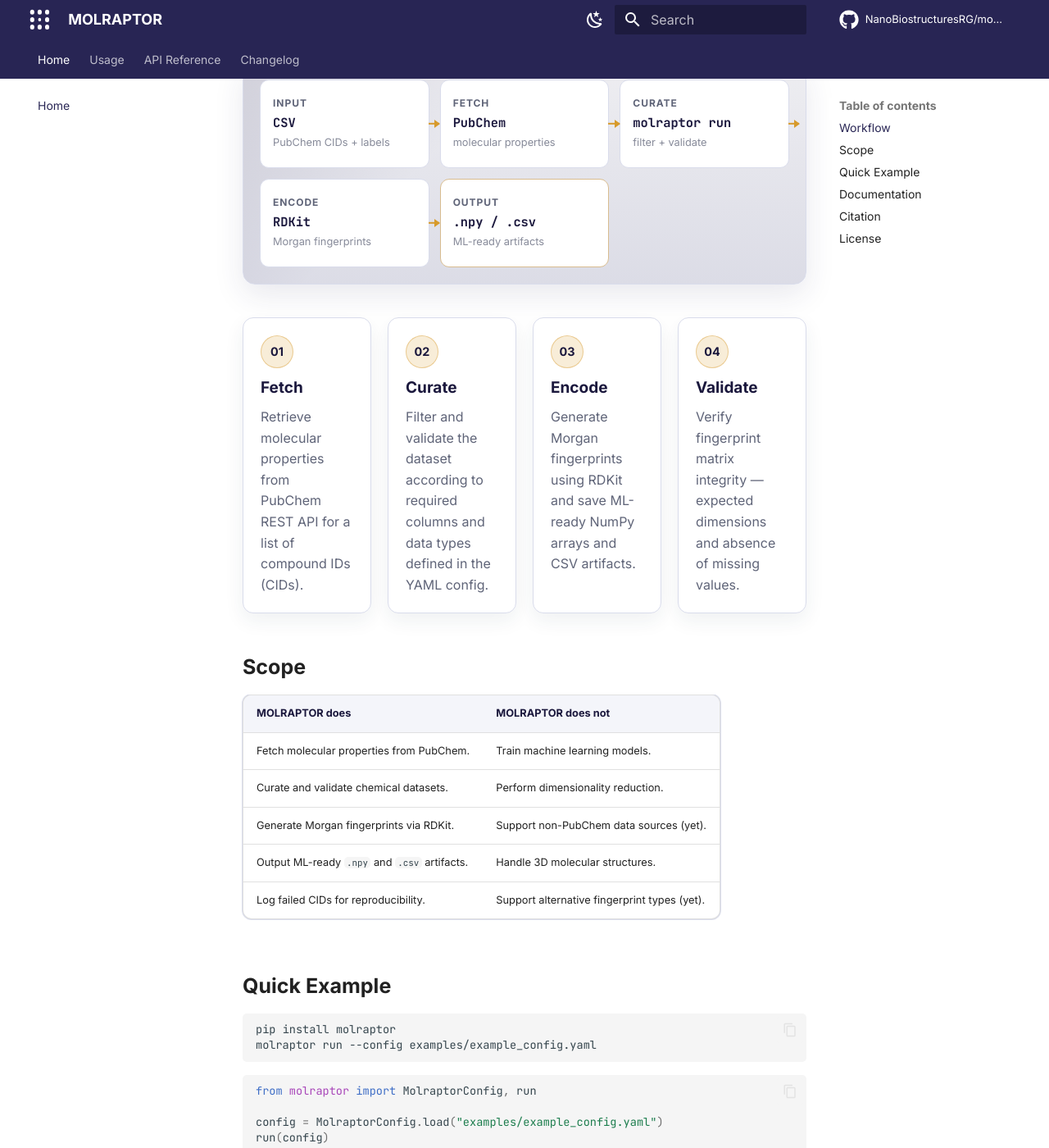
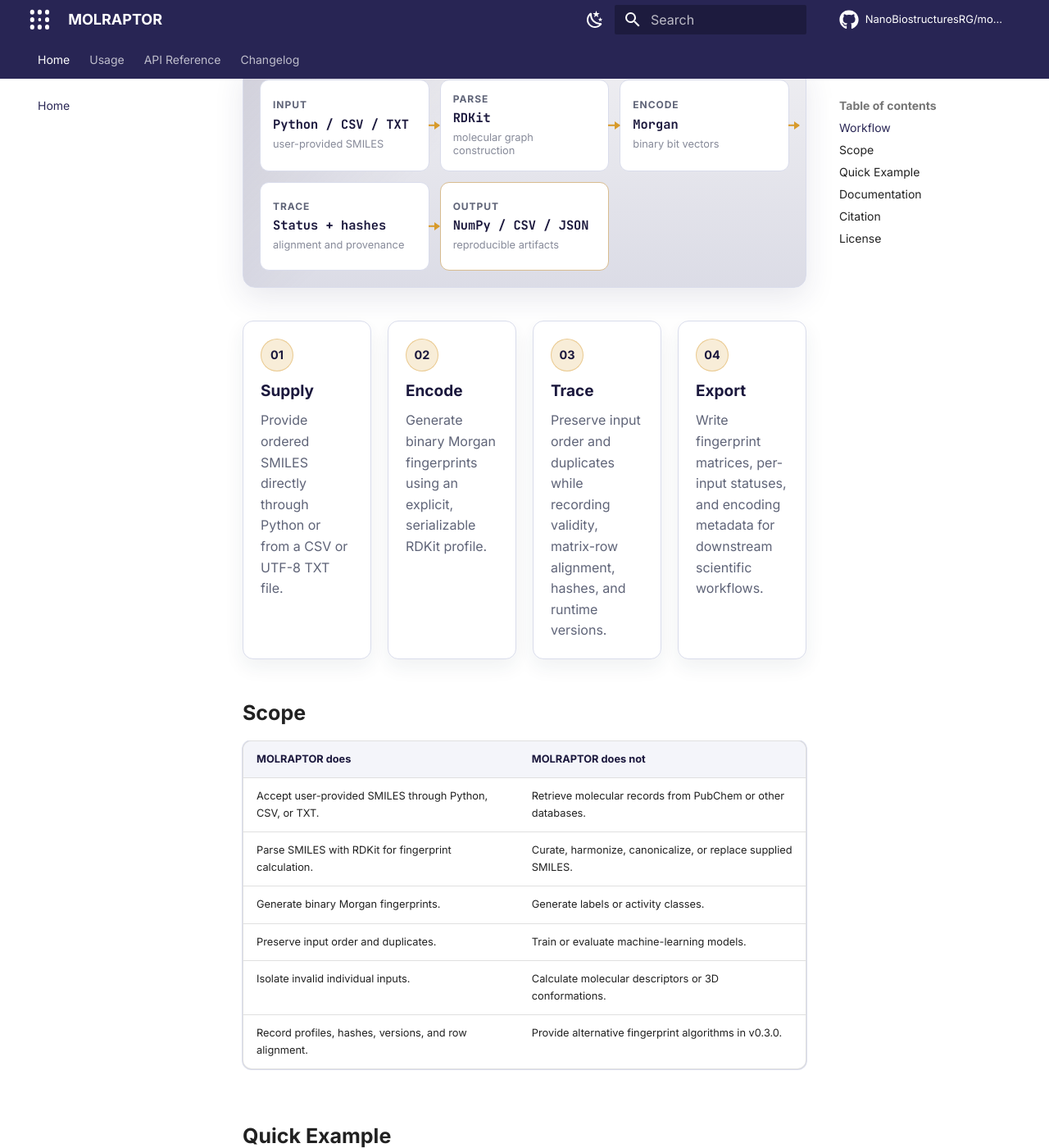
Before and after one commit to NanoBiostructuresRG/molraptor, an MkDocs documentation site: the page built from docs/index.md, in a window 1280 px wide and 1400 px high, scrolled down 765 px. Shown: the whole window at 82% size. Built offline with MkDocs 1.6.1 and Material for MkDocs 9.7.7, drawn with Linux system fonts in a browser that asks for light colours; comment, search, counter and statistics services are not loaded; some of the changed text lies outside the part shown.

Commit message:
docs: update documentation landing page for v0.3.0

````diff
--- a/docs/index.md
+++ b/docs/index.md
@@ -2,7 +2,7 @@
 
 <section class="ms-hero">
   <div class="ms-hero__content">
-    <p class="ms-eyebrow">Molecular data pipeline</p>
+    <p class="ms-eyebrow">SMILES-first fingerprinting</p>
     <div class="ms-brand" aria-label="MOLRAPTOR">
       <span class="ms-dotmark" aria-hidden="true">
         <span></span><span></span><span></span>
@@ -12,17 +12,19 @@
       <span class="ms-wordmark">MOLRAPTOR</span>
     </div>
     <p class="ms-subtitle">
-      Modular pipeline for fetching, curating, and encoding molecular datasets
-      using PubChem data and RDKit's Morgan fingerprinting algorithm.
+      Scientific library and command-line tool for generating reproducible
+      Morgan fingerprints from user-provided molecular representations.
     </p>
     <div class="ms-actions">
-      <a class="md-button md-button--primary" href="usage/">Get started</a>
+      <a class="md-button md-button--primary" href="usage/#installation">Install</a>
       <a class="md-button" href="api/">API Reference</a>
+      <a class="md-button" href="changelog/">Changelog</a>
     </div>
     <div class="ms-badges" aria-label="Project badges">
-      <img alt="CI" src="https://github.com/NanoBiostructuresRG/molraptor/actions/workflows/ci.yml/badge.svg">
-      <img alt="Python versions" src="https://img.shields.io/badge/python-3.11%20%7C%203.12-blue">
-      <img alt="License: LGPL v3+" src="https://img.shields.io/badge/License-LGPL_v3%2B-blue.svg">
+      <a href="https://github.com/NanoBiostructuresRG/molrapto/actions/workflows/ci.yml"><img src="https://github.com/NanoBiostructuresRG/molraptor/actions/workflows/ci.yml/badge.svg" alt="CI"></a>
+      <a href="https://pypi.org/project/molraptor/"><img src="https://img.shields.io/pypi/v/molraptor.svg" alt="PyPI"></a>
+      <a href="https://pypi.org/project/molraptor/"><img src="https://img.shields.io/pypi/pyversions/molraptor.svg" alt="Python versions"></a>
+      <a href="https://github.com/NanoBiostructuresRG/molraptor/blob/main/LICENSE"><img src="https://img.shields.io/badge/License-LGPL_v3%2B-blue.svg" alt="License: LGPL v3+"></a>
     </div>
   </div>
 </section>
@@ -37,28 +39,28 @@
   <div class="ms-flow">
     <div class="ms-flow__item">
       <span class="ms-flow__kicker">Input</span>
-      <strong>CSV</strong>
-      <small>PubChem CIDs + labels</small>
+      <strong>Python / CSV / TXT</strong>
+      <small>user-provided SMILES</small>
     </div>
     <div class="ms-flow__item">
-      <span class="ms-flow__kicker">Fetch</span>
-      <strong>PubChem</strong>
-      <small>molecular properties</small>
-    </div>
-    <div class="ms-flow__item">
-      <span class="ms-flow__kicker">Curate</span>
-      <strong>molraptor run</strong>
-      <small>filter + validate</small>
+      <span class="ms-flow__kicker">Parse</span>
+      <strong>RDKit</strong>
+      <small>molecular graph construction</small>
     </div>
     <div class="ms-flow__item">
       <span class="ms-flow__kicker">Encode</span>
-      <strong>RDKit</strong>
-      <small>Morgan fingerprints</small>
+      <strong>Morgan</strong>
+      <small>binary bit vectors</small>
+    </div>
+    <div class="ms-flow__item">
+      <span class="ms-flow__kicker">Trace</span>
+      <strong>Status + hashes</strong>
+      <small>alignment and provenance</small>
     </div>
     <div class="ms-flow__item ms-flow__item--artifact">
       <span class="ms-flow__kicker">Output</span>
-      <strong>.npy / .csv</strong>
-      <small>ML-ready artifacts</small>
+      <strong>NumPy / CSV / JSON</strong>
+      <small>reproducible artifacts</small>
     </div>
   </div>
 </section>
@@ -67,27 +69,27 @@
   <div class="ms-grid ms-grid--four">
     <article class="ms-card">
       <span class="ms-card__icon">01</span>
-      <h3>Fetch</h3>
-      <p>Retrieve molecular properties from PubChem REST API for a list
-      of compound IDs (CIDs).</p>
+      <h3>Supply</h3>
+      <p>Provide ordered SMILES directly through Python or from a CSV or
+      UTF-8 TXT file.</p>
     </article>
     <article class="ms-card">
       <span class="ms-card__icon">02</span>
-      <h3>Curate</h3>
-      <p>Filter and validate the dataset according to required columns
-      and data types defined in the YAML config.</p>
+      <h3>Encode</h3>
+      <p>Generate binary Morgan fingerprints using an explicit,
+      serializable RDKit profile.</p>
     </article>
     <article class="ms-card">
       <span class="ms-card__icon">03</span>
-      <h3>Encode</h3>
-      <p>Generate Morgan fingerprints using RDKit and save ML-ready
-      NumPy arrays and CSV artifacts.</p>
+      <h3>Trace</h3>
+      <p>Preserve input order and duplicates while recording validity,
+      matrix-row alignment, hashes, and runtime versions.</p>
     </article>
     <article class="ms-card">
       <span class="ms-card__icon">04</span>
-      <h3>Validate</h3>
-      <p>Verify fingerprint matrix integrity — expected dimensions and
-      absence of missing values.</p>
+      <h3>Export</h3>
+      <p>Write fingerprint matrices, per-input statuses, and encoding
+      metadata for downstream scientific workflows.</p>
     </article>
   </div>
 </section>
@@ -96,32 +98,47 @@
 
 | MOLRAPTOR does | MOLRAPTOR does not |
 |----------------|-------------------|
-| Fetch molecular properties from PubChem. | Train machine learning models. |
-| Curate and validate chemical datasets. | Perform dimensionality reduction. |
-| Generate Morgan fingerprints via RDKit. | Support non-PubChem data sources (yet). |
-| Output ML-ready `.npy` and `.csv` artifacts. | Handle 3D molecular structures. |
-| Log failed CIDs for reproducibility. | Support alternative fingerprint types (yet). |
+| Accept user-provided SMILES through Python, CSV, or TXT. | Retrieve molecular records from PubChem or other databases. |
+| Parse SMILES with RDKit for fingerprint calculation. | Curate, harmonize, canonicalize, or replace supplied SMILES. |
+| Generate binary Morgan fingerprints. | Generate labels or activity classes. |
+| Preserve input order and duplicates. | Train or evaluate machine-learning models. |
+| Isolate invalid individual inputs. | Calculate molecular descriptors or 3D conformations. |
+| Record profiles, hashes, versions, and row alignment. | Provide alternative fingerprint algorithms in v0.3.0. |
 
 ## Quick Example
 
 ```bash
-pip install molraptor
-molraptor run --config examples/example_config.yaml
+python -m pip install molraptor
+
+molraptor run \
+  --input molecules.csv \
+  --smiles-column SMILES \
+  --output-dir artifacts
 ```
 
 ```python
-from molraptor import MolraptorConfig, run
+from molraptor import MorganFingerprintProfile, encode_fingerprints
 
-config = MolraptorConfig.load("examples/example_config.yaml")
-run(config)
+profile = MorganFingerprintProfile(radius=2, fp_size=2048)
+
+result = encode_fingerprints(
+    ["CCO", "not-a-smiles", "c1ccccc1"],
+    profile,
+)
+
+print(result.fingerprints.shape)
+# (2, 2048)
 ```
+
+The in-memory API, file workflow, and command-line interface use the same
+scientific encoding core.
 
 ## Documentation
 
 | Page | Purpose |
 |------|---------|
-| [Usage](usage.md) | Installation, quick start, CLI, YAML configuration, and pipeline outputs. |
-| [API Reference](api.md) | Public Python API generated from docstrings. |
+| [Usage](usage.md) | Installation, CLI, CSV/TXT inputs, Python workflows, outputs, and failure handling. |
+| [API Reference](api.md) | Current public Python contracts and examples. |
 | [Changelog](changelog.md) | Project history sourced from the repository changelog. |
 
 ## Citation
````
